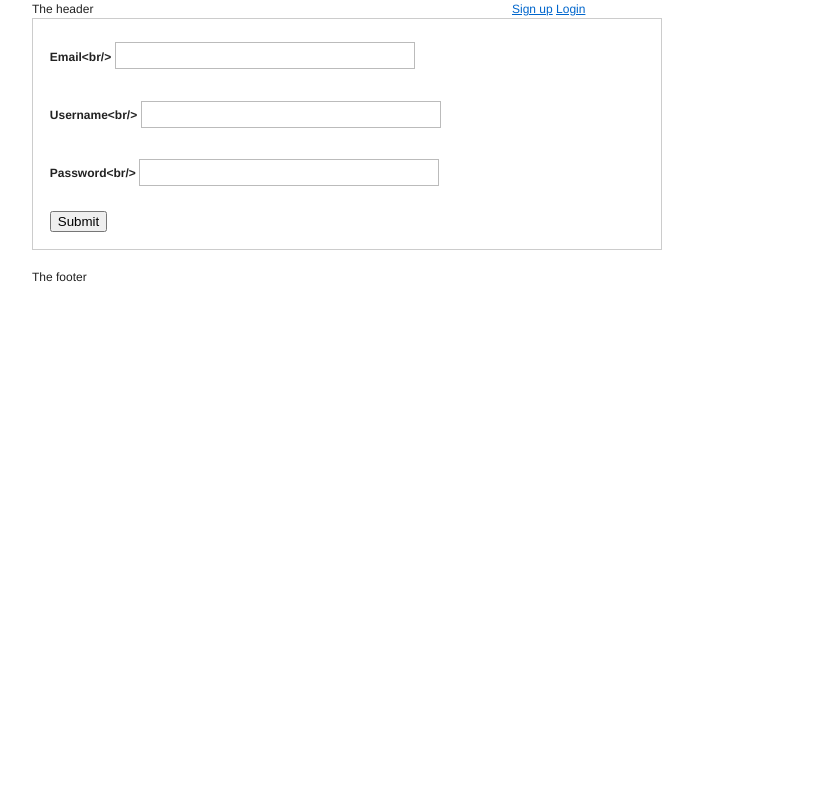
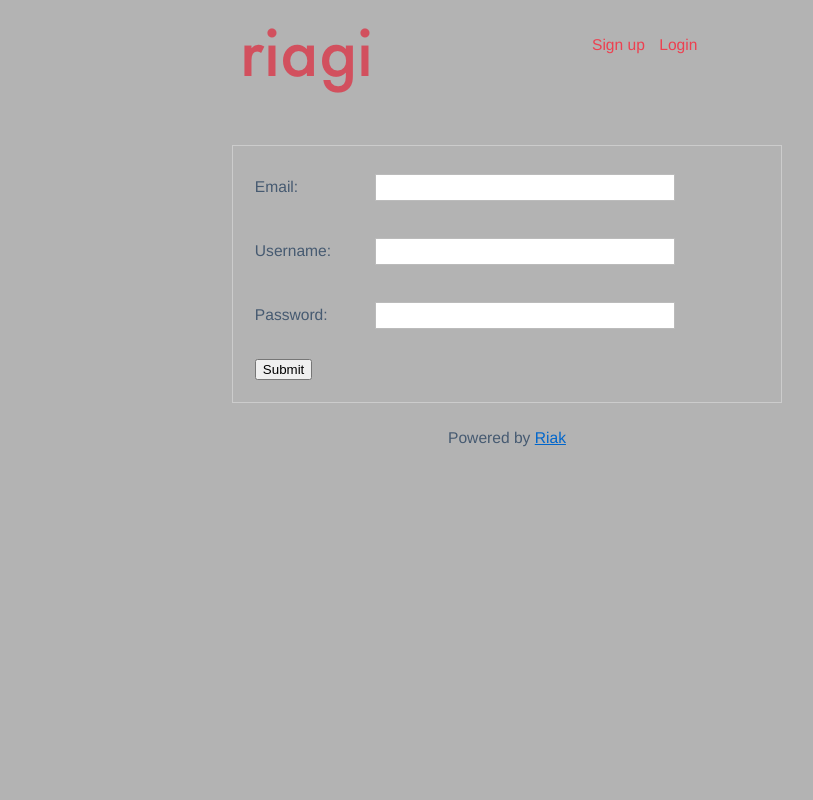
Before and after one commit to basho-labs/riagi, a Django app: page /users/signup in a window 1280 px wide. Shown: the whole page, without its empty margins (133-946 px from the left). Run offline with Django 3.2, Linux system fonts and the light colour scheme; parts of the project's set-up code (start-up, migrations or seed data) failed here and were passed over.

Commit message:
Start making this look better.

```diff
--- a/static/css/application.css
+++ b/static/css/application.css
@@ -0,0 +1,31 @@
+body {
+    background-color: #B3B3B3;
+    color: #465A71
+}
+
+div.container {
+    width: 550px;
+    margin: 10px auto;
+    font-size: 1.3em;
+}
+
+div.footer {
+    text-align: center;
+}
+
+div.navigation {
+    text-align: left;
+}
+
+div.navigation a {
+    color: #ED4050;
+    text-decoration: none;
+    margin-right: 10px;
+}
+
+label {
+    width: 120px;
+    margin-top: 0.5em;
+    float: left;
+    font-weight: normal;
+}
--- a/templates/layout.html
+++ b/templates/layout.html
@@ -4,19 +4,21 @@
     <head>
         <meta http-equiv="Content-Type" content="text/html; charset=UTF-8" />
         <link href="{% get_static_prefix %}css/screen.css" rel="stylesheet" type="text/css" media="screen,projection" />
+        <link href="{% get_static_prefix %}css/application.css" rel="stylesheet" type="text/css" media="screen,projection" />
         <script src="{% get_static_prefix %}ender.js" type="text/javascript" charset="utf-8"></script>
     </head>
     <body>
 
     <div class="container">
-        <div class="span-12">
-            The header
+        <div class="span-9">
+            <a href="/"><img src="{% get_static_prefix %}images/riagi.png"/></a>
         </div>
-        <div class="span-4">
+        <div class="span-5 last prepend-top navigation">
             {% if request.session.user_id %}
             <form action="/users/logout" method="post" id="signout-form">
                 {% csrf_token %}
                 <input type="hidden" name="logout"/>
+                <a href="/images/mine">My images</a>
                 <a href="#" id="signout">Log out</a>
             </form>
             {% else %}
@@ -25,13 +27,15 @@
             {% endif %}
         </div>
 
-        <div class="span-16">
+        <div class="span-14 prepend-top append-bottom"></div>
+
+        <div class="span-14">
             {% block content %}
             {% endblock %}
         </div>
 
-        <div class="span-16">
-            The footer
+        <div class="span-14 footer">
+            Powered by <a href="http://basho.com">Riak</a>
         </div>
     </div>
     <script type="text/javascript" charset="utf-8">
--- a/users/views.py
+++ b/users/views.py
@@ -1,7 +1,8 @@
 from django.http import HttpResponse, HttpResponseRedirect
 from django.shortcuts import render_to_response, redirect
+from django.template import RequestContext
+
 from users.forms import SignupForm, LoginForm
-from django.template import RequestContext
 from users.forms import DivErrorList
 
 def signup(request):
@@ -14,7 +15,7 @@ def signup(request):
             request.session['user_id'] = signup_form.save()
             return HttpResponseRedirect("/")
     else:
-        signup_form = SignupForm(label_suffix="<br/>")
+        signup_form = SignupForm()
 
     return render_to_response('users/signup.html', {'signup_form': signup_form},
             context_instance=RequestContext(request))
@@ -34,5 +35,5 @@ def login(request):
         else:
             return render_to_response('users/login.html', {'form': form}, context_instance=RequestContext(request))
     else:
-        form = LoginForm()
+        form = LoginForm(label_suffix="<br/>")
         return render_to_response('users/login.html', {'form': form}, context_instance=RequestContext(request))
```
Also changed, not shown: static/images/riagi.png (added).
